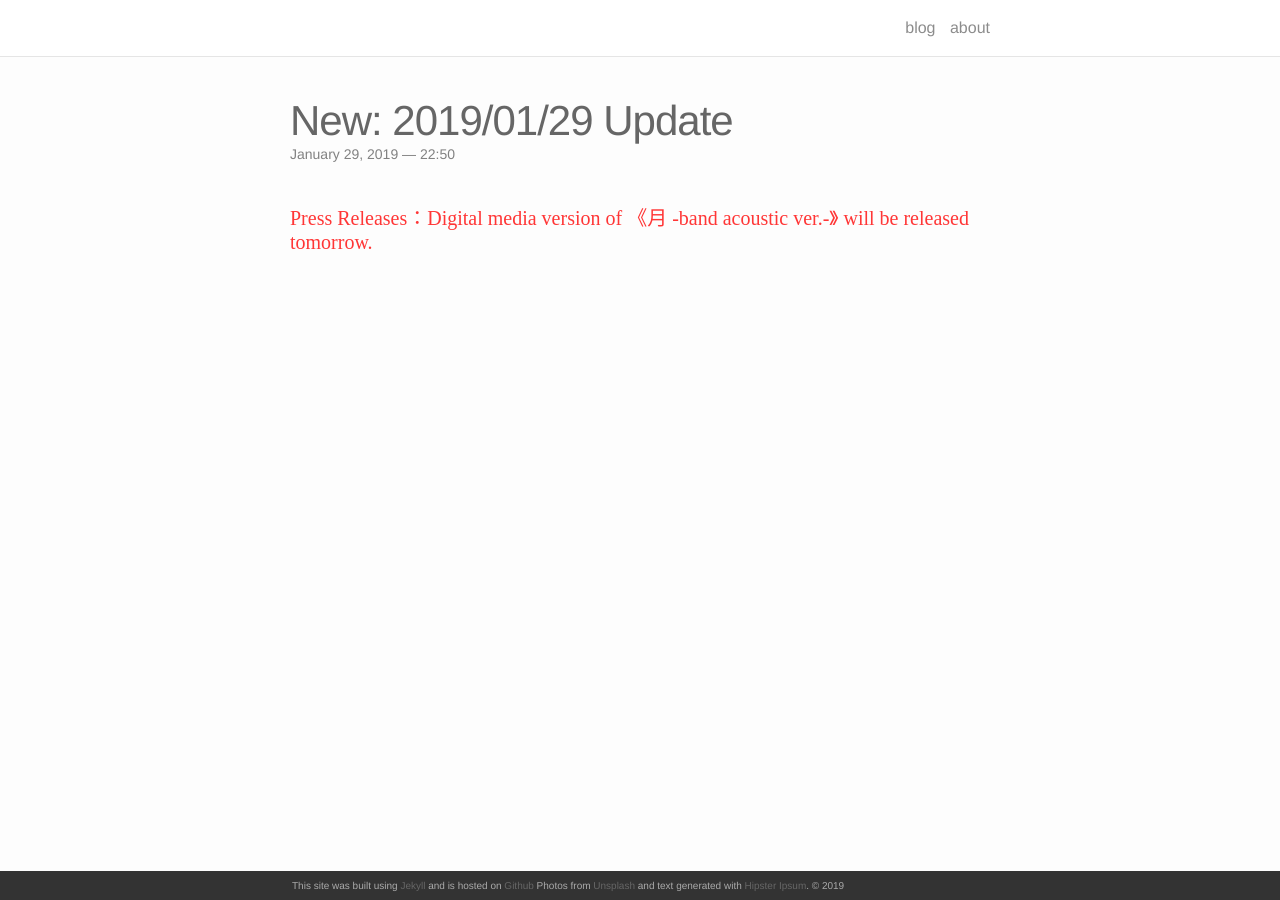
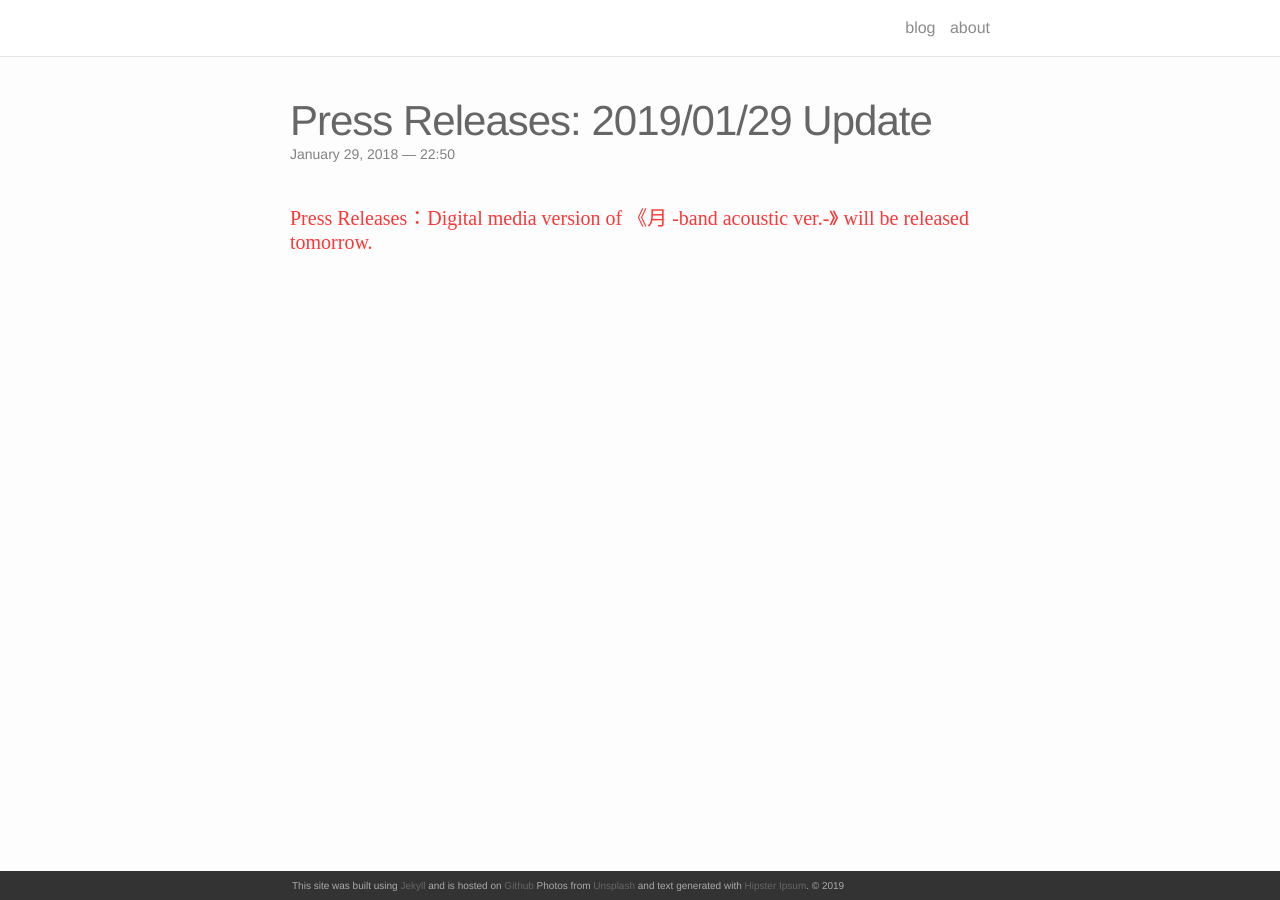
Before and after one commit to huidaoweilai2019/huidaoweilai2019.github.io, a Jekyll site: the page built from _posts/2019-01-29-update.markdown, in a window 1280 px wide. Built offline with Jekyll 4.4.1, drawn with Linux system fonts in a browser that asks for light colours; nearby versions of some CDN libraries.

Commit message:
Update 2019-01-29-update.markdown

```diff
--- a/_posts/2019-01-29-update.markdown
+++ b/_posts/2019-01-29-update.markdown
@@ -1,8 +1,8 @@
 ---
 layout: post
-title:  "New: 2019/01/29 Update"
-date:   2019-01-29 22:50:00
-description: Press Releases
+title:  "Press Releases: 2019/01/29 Update"
+date:   2018-01-29 22:50:00
+description:
 ---
 
-#### <font face="Microsoft Yahei UI" color="#FF3636">Press Releases：Digital media version of 《月 -band acoustic ver.-》 will be released tomorrow.
+<h4 id="press-releasesdigital-media-version-of-月--band-acoustic-ver--will-be-released-tomorrow"><font face="Microsoft Yahei UI" color="#FF3636">Press Releases：Digital media version of 《月 -band acoustic ver.-》 will be released tomorrow.</font></h4>
```
